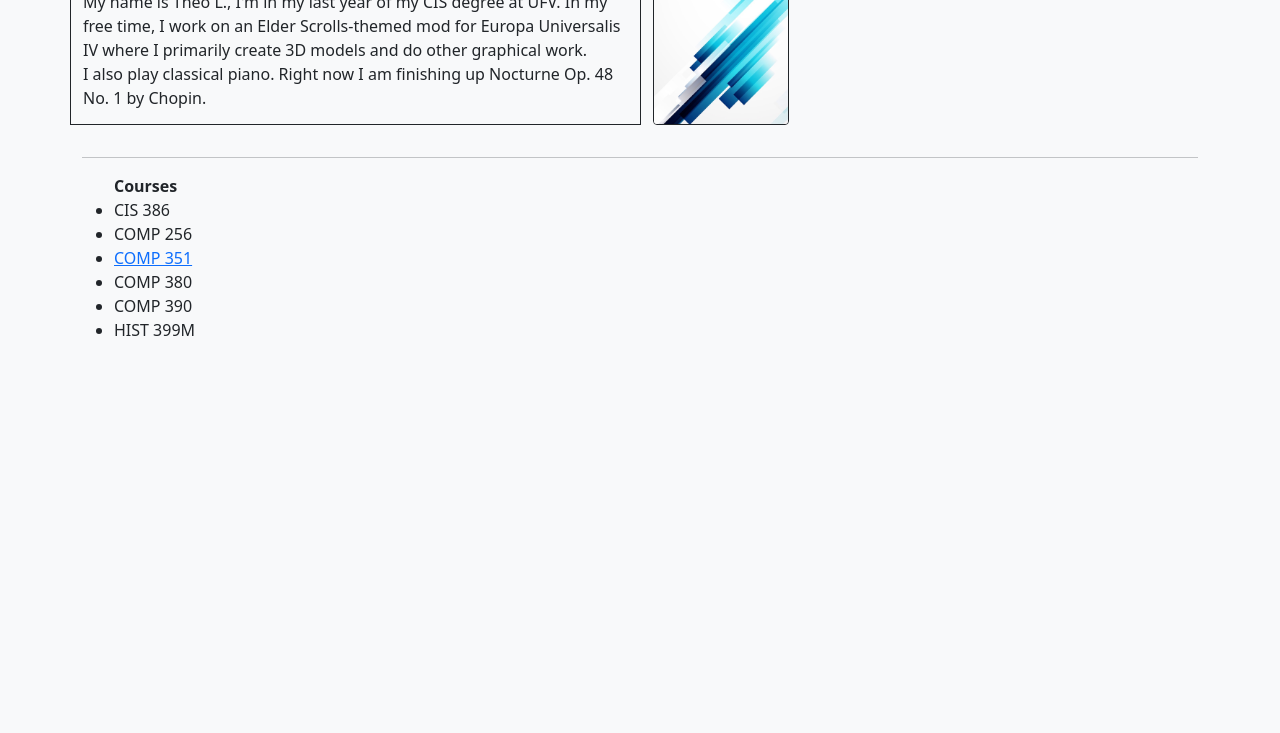
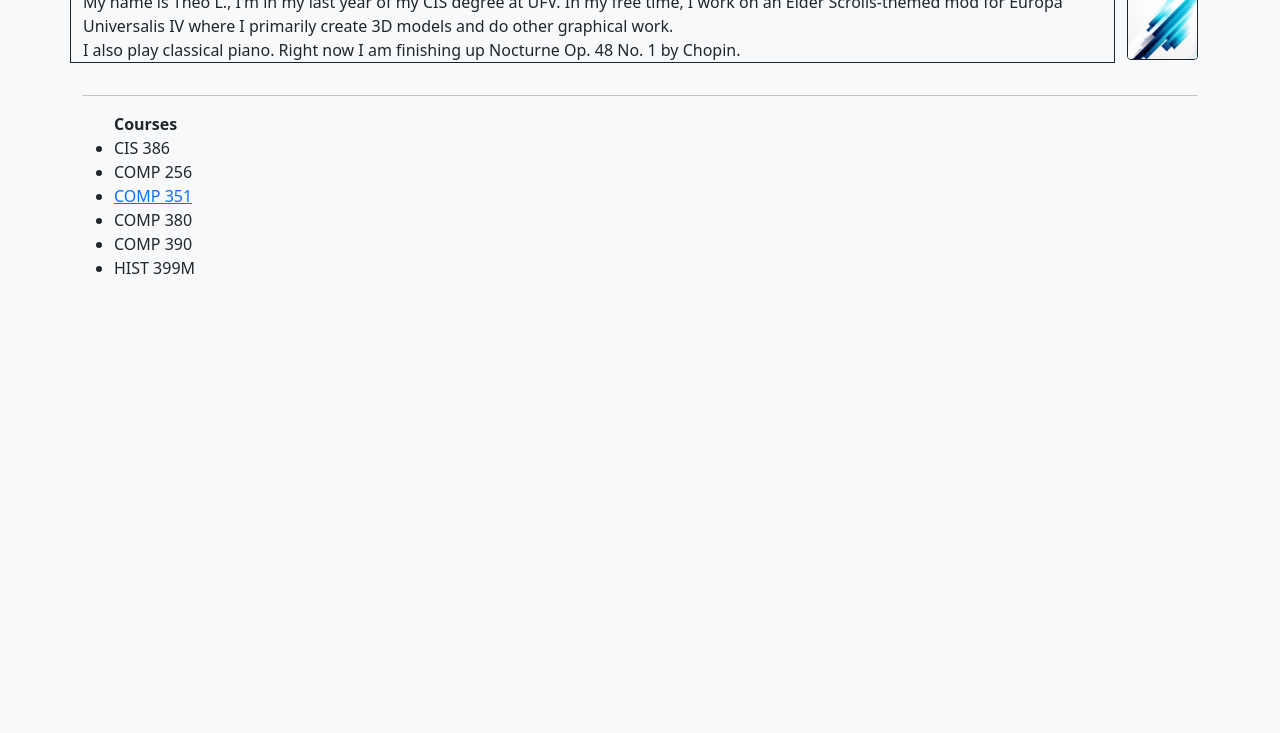
Before and after one commit to theolaa/comp-351-website, a website: page express/index.html in a window 1280 px wide. Shown: the part 67-800 px from the top of the page. Drawn offline with nearby package versions, Linux system fonts and the light colour scheme.

Commit message:
Update index.html

```diff
--- a/express/index.html
+++ b/express/index.html
@@ -10,11 +10,11 @@
         <div class="container">
             <h1>Theo's COMP 351 Website</h1>
             <div class="row">
-                <p class="col-sm border border-dark">My name is Theo L., I'm in my last year of my CIS degree at UFV.
+                <p class="col border border-dark">My name is Theo L., I'm in my last year of my CIS degree at UFV.
                     In my free time, I work on an Elder Scrolls-themed mod for Europa Universalis IV where I primarily create 3D models and do other graphical work.<br>
                     I also play classical piano. Right now I am finishing up Nocturne Op. 48 No. 1 by Chopin.
                 </p>
-                <p class="col-sm"><img src="img/profilepic.jpg" alt="Profile Pic" class="rounded w-25 border border-dark"></p>
+                <p class="col-1"><img src="img/profilepic.jpg" alt="Profile Pic" class="rounded w-25 border border-dark w-100"></p>
             </div>
             <hr>
             <ul class="">
```
